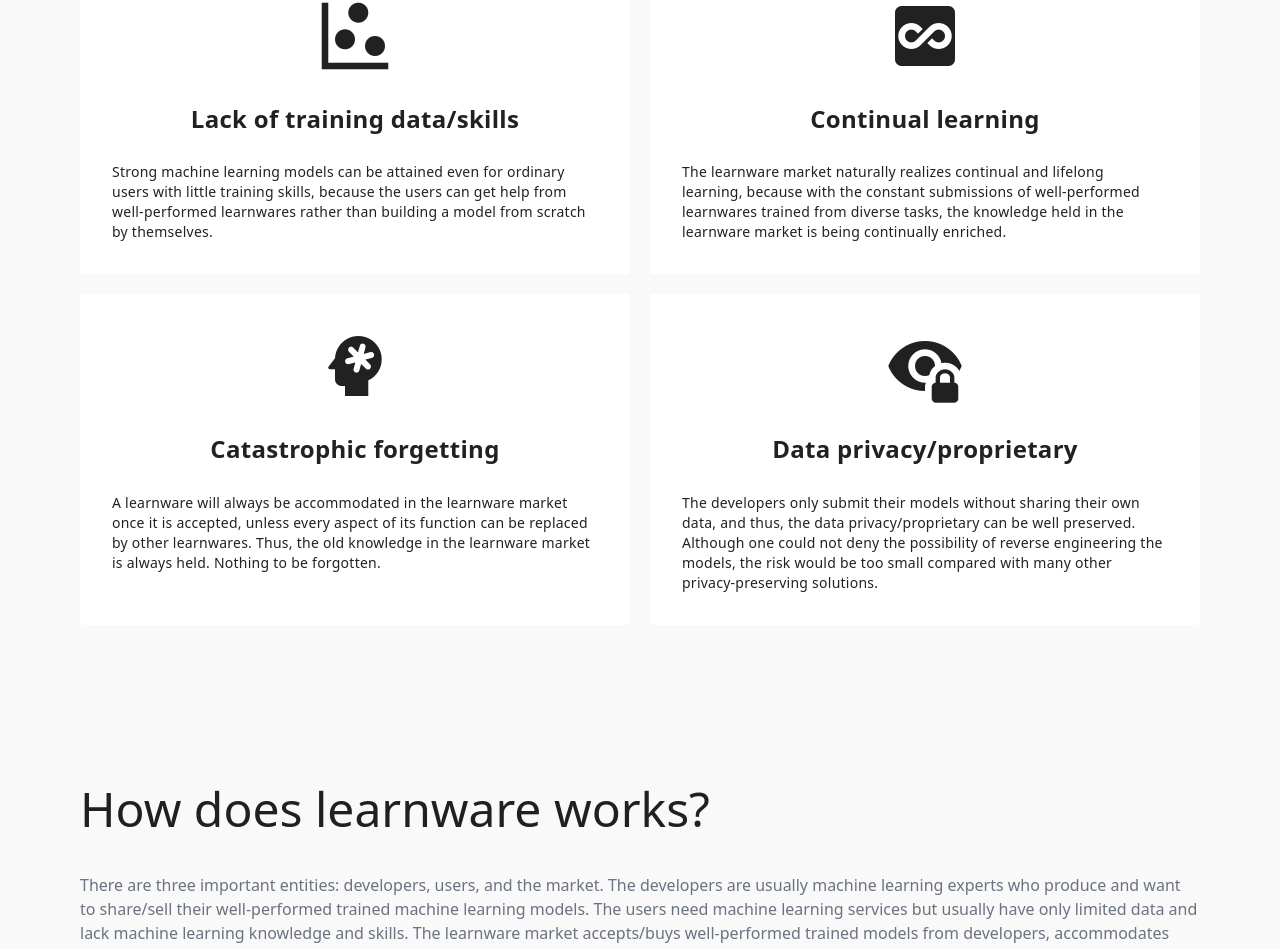
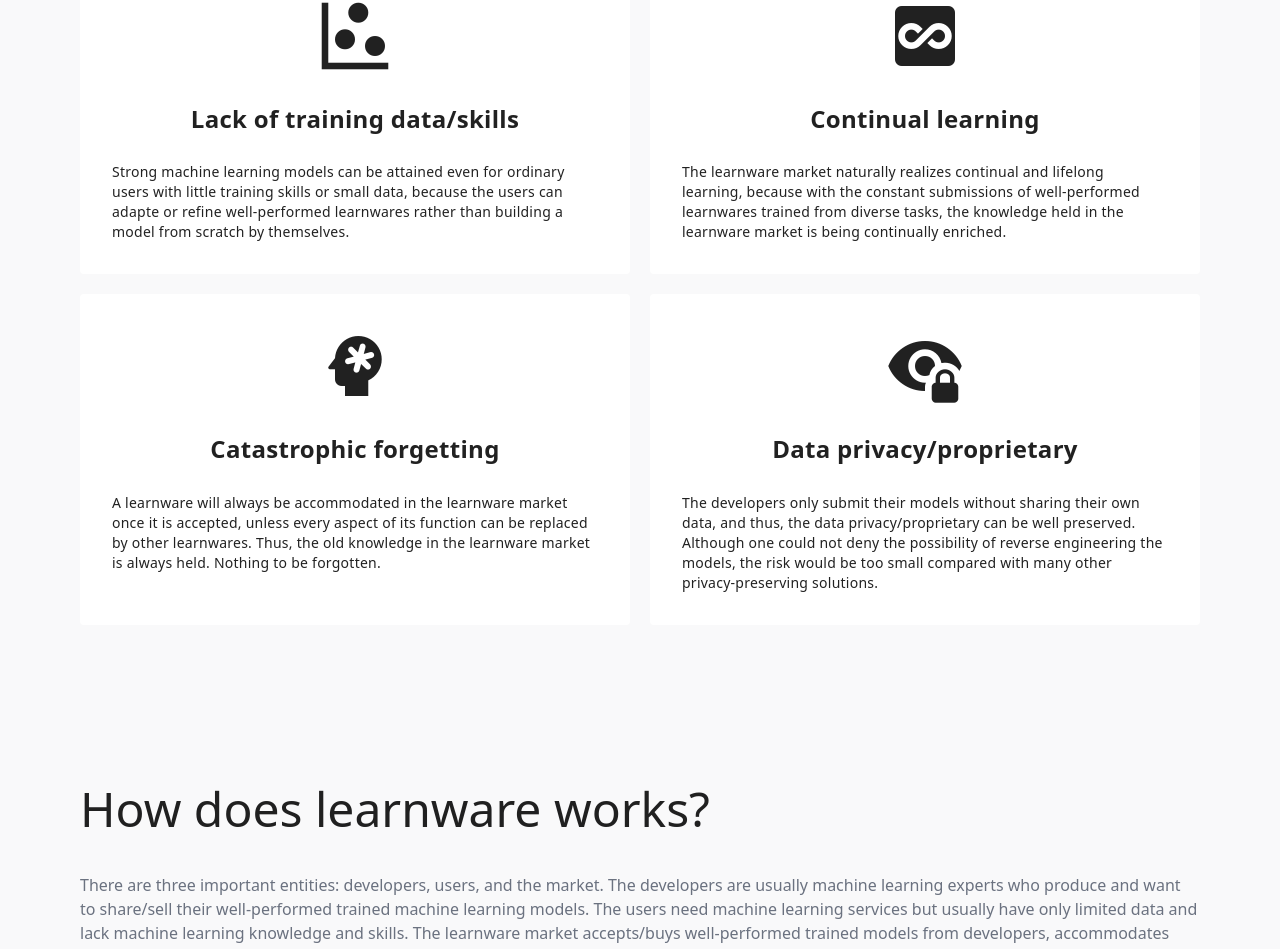
Before and after one commit to Learnware-LAMDA/Beimingwu, a Vue app: page /#/ in a window 1280 px wide. Shown: the part 2231-3180 px from the top of the page. Built offline with nearby package versions, Linux system fonts and the light colour scheme.

Commit message:
[MNT] Why need learnware text

```diff
--- a/src/components/Home/Why.vue
+++ b/src/components/Home/Why.vue
@@ -15,7 +15,7 @@ const reasons = ref([
   {
     icon: 'mdi-chart-scatter-plot',
     title: 'Lack of training data/skills',
-    content: 'Strong machine learning models can be attained even for ordinary users with little training skills, because the users can get help from well-performed learnwares rather than building a model from scratch by themselves.'
+    content: 'Strong machine learning models can be attained even for ordinary users with little training skills or small data, because the users can adapte or refine well-performed learnwares rather than building a model from scratch by themselves.'
   },
   {
     icon: 'mdi-all-inclusive-box',
```
